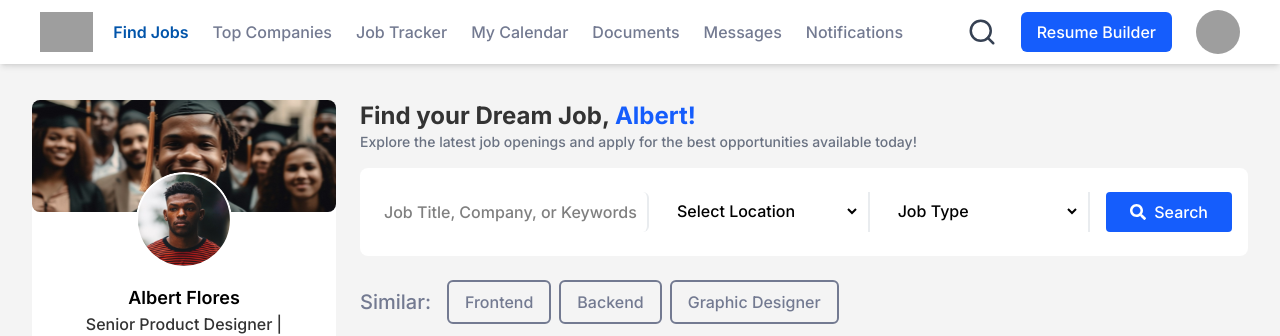
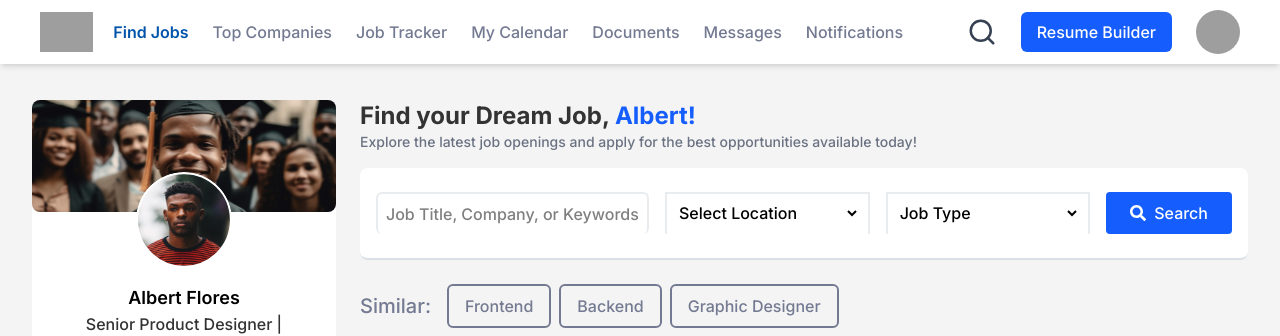
Before and after one commit to AnasRais12/jobfinder, a React (Vite) app: page / in a window 1280 px wide. Shown: the top 336 px of the page. Built offline with nearby package versions, Linux system fonts and the light colour scheme; grey boxes are pictures that could not be loaded.

Commit message:
UpdateButton!

```diff
--- a/src/components/jobPortal/MainSection.jsx
+++ b/src/components/jobPortal/MainSection.jsx
@@ -19,24 +19,24 @@ const MainSection = () => {
           available today!
         </p>
 
-        <div className="mt-4 md:bg-white md:py-6 py-4 md:rounded-lg  md:border-t-0 border-t-2 border-[#e9ecef] md:px-4 md:space-y-0 space-y-4 flex flex-col md:flex-row lg:gap-4">
+        <div className="mt-4 md:bg-white md:py-6 py-4 md:rounded-lg md:border-b-2 border-b-2  border-[#dae0e6] md:px-4 md:space-y-0 space-y-4 flex flex-col md:flex-row lg:gap-4">
           <input
             type="text"
             placeholder="Job Title, Company, or Keywords"
-            className="p-2  w-full md:w-1/3 border-b-2 md:border-r-2 md:bg-inherit bg-white rounded-md border-[#e9ecef] md:border-b-0   focus:outline-blue-500"
+            className="p-2  w-full md:w-1/3 border-2 md:border-r-2 md:bg-inherit bg-white rounded-md border-[#ccc] md:border-[#e9ecef] md:border-b-0   focus:outline-blue-500"
           />
-          <div className="border-[#e9ecef] border-b-2 md:border-r-2 pr-2  md:bg-inherit bg-white  md:border-b-0   w-full md:w-1/4">
+          <div className="border-[#ccc] md:border-[#e9ecef] border-2 md:border-r-2 pr-2  md:bg-inherit bg-white  md:border-b-0   w-full md:w-1/4">
             <select className=" p-2  w-full  focus:outline-blue-500 ">
               <option>Select Location</option>
             </select>
           </div>
-          <div className="border-[#e9ecef] border-b-2 md:border-r-2 pr-2 md:border-b-0 md:bg-inherit bg-white     w-full md:w-1/4">
+          <div className="border-[#ccc] md:border-[#e9ecef] border-2 md:border-r-2 pr-2 md:border-b-0 md:bg-inherit bg-white     w-full md:w-1/4">
             <select className=" p-2 rounded w-full focus:outline-blue-500 ">
               <option>Job Type</option>
             </select>
           </div>
-          <button className="bg-blue-600 text-white px-6 py-2 rounded md:w-fit w-full flex items-center gap-2">
-            <FaSearch /> Search
+          <button className="bg-blue-600 text-white  px-6 py-2.5 md:py-2 rounded md:w-fit w-full flex md:justify-start justify-center items-center gap-2">
+          <span className='md:block hidden'><FaSearch /></span>   Search
           </button>
         </div>
       </div>
```
